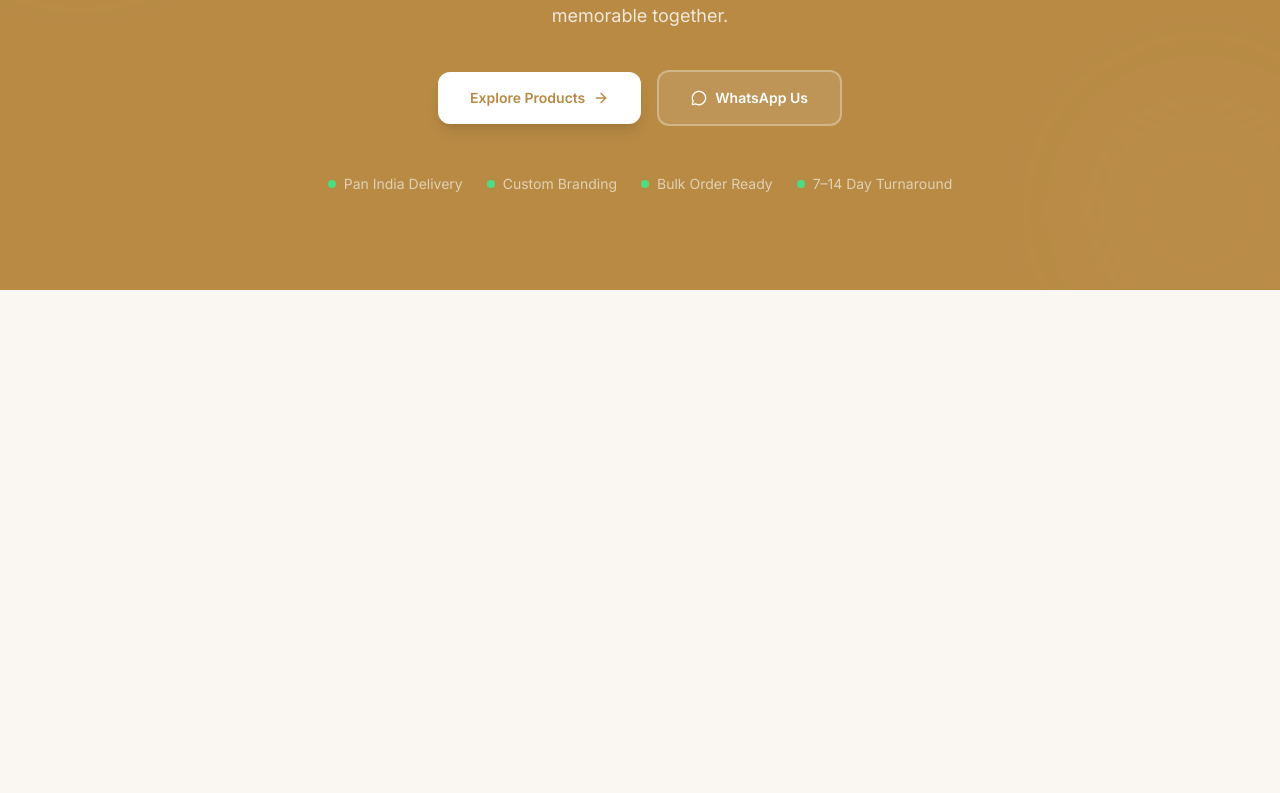
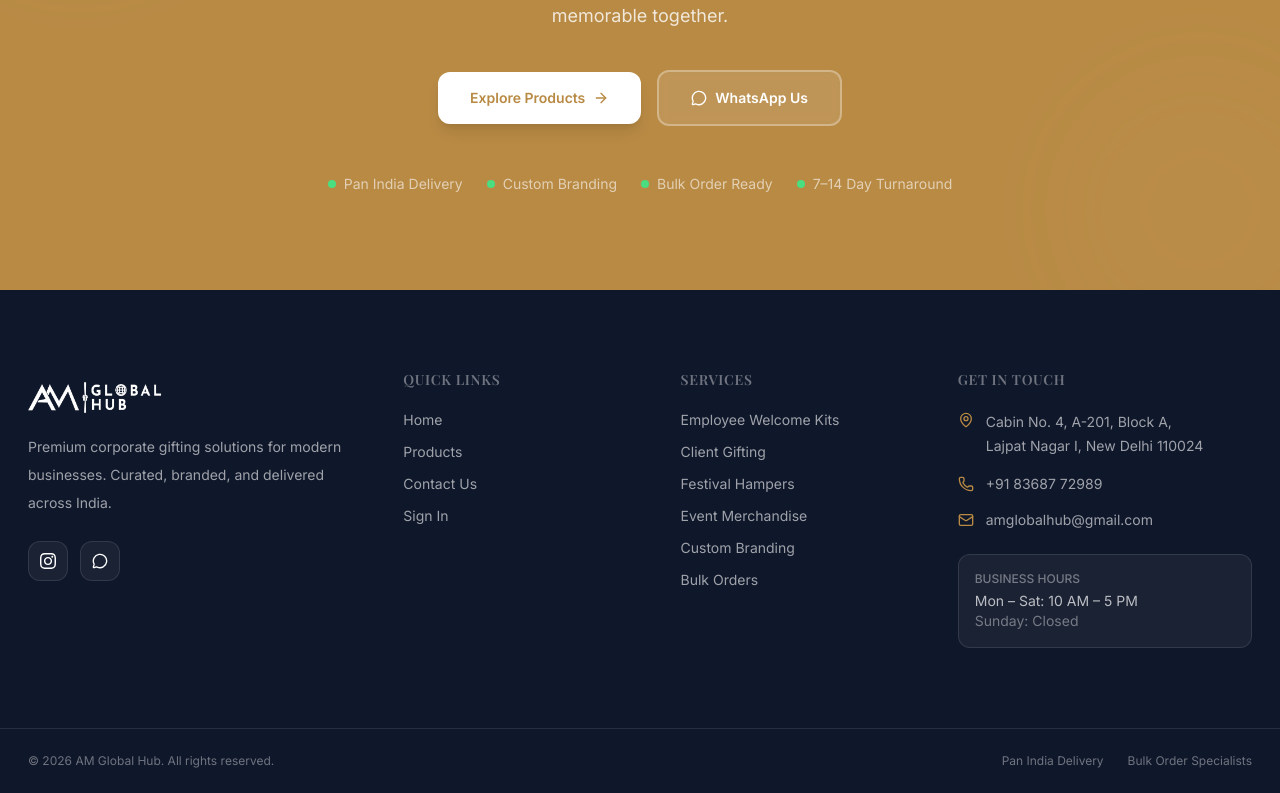
Before and after one commit to ishangogna/am-global-hub, a Next.js app: page / in a window 1280 px wide. Shown: the part 3186-3979 px from the top of the page. Before the commit the page ends 3476 px from the top, so only its background shows below. Built offline with nearby package versions, Linux system fonts and the light colour scheme; no server answers; the database is empty; a web font is replaced by a local one.

Commit message:
Add footer

```diff
--- a/src/app/layout.tsx
+++ b/src/app/layout.tsx
@@ -4,6 +4,7 @@ import type { Metadata } from 'next'
 import { Inter, Playfair_Display } from 'next/font/google'
 
 import Navbar from '@/components/layout/Navbar'
+import Footer from '@/components/layout/Footer'
 
 const inter = Inter({
   subsets: ['latin'],
@@ -41,6 +42,8 @@ export default function RootLayout({
         <main className='pt-20'>
           {children}
         </main>
+
+        <Footer />
       </body>
     </html>
   )
--- a/src/components/layout/Footer.tsx
+++ b/src/components/layout/Footer.tsx
@@ -111,8 +111,8 @@ export default function Footer() {
             </div>
             <div className="flex items-center gap-3">
               <Mail className="h-4 w-4 shrink-0 text-[#B88A44]" />
-              <a href="mailto:hello@amglobalhub.com" className="text-sm text-white/60 transition hover:text-[#B88A44]">
-                hello@amglobalhub.com
+              <a href="mailto:amglobalhub@gmail.com" className="text-sm text-white/60 transition hover:text-[#B88A44]">
+                amglobalhub@gmail.com
               </a>
             </div>
           </div>
```
